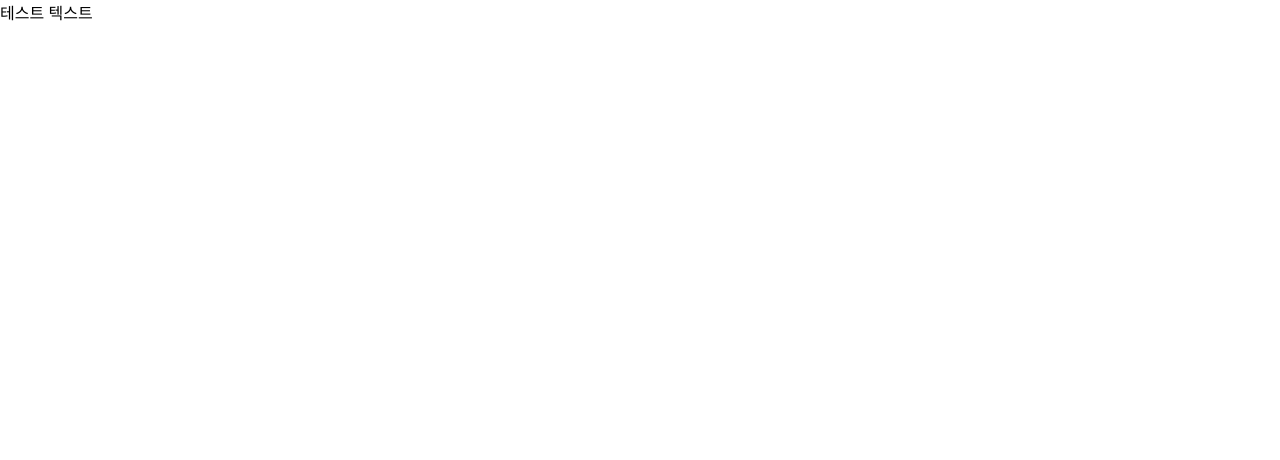
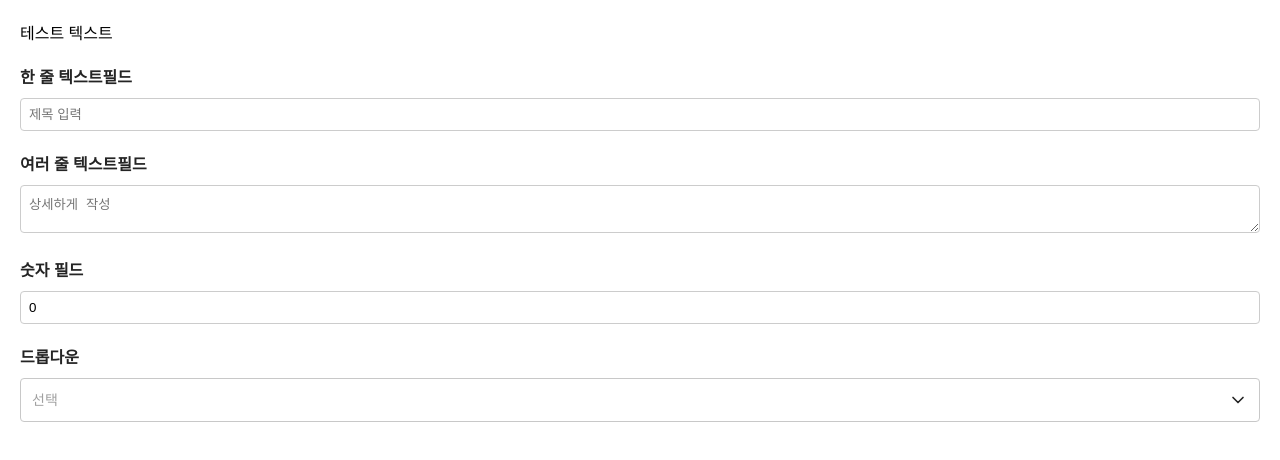
Before and after one commit to julia8024/Form-Zip, a Next.js app: page / in a window 1280 px wide. Shown: the top 460 px of the page. Built offline with nearby package versions, Linux system fonts and the light colour scheme.

Commit message:
Feat: Add Demo Page to Description How To Use(ing)

```diff
--- a/app/page.tsx
+++ b/app/page.tsx
@@ -1,14 +1,106 @@
 "use client";
-import Image from "next/image";
-import styles from "./page.module.css";
-import { ChangeEvent } from "react";
+import { useState } from "react";
+import TextField from "./components/forms/fields/TextField";
+import Dropdown from "./components/forms/fields/DropDown";
+import styled from "styled-components";
+import Color from "./shared/Color";
+
+interface Data {
+  title: string,
+  description: string,
+  num: number,
+  status: string,
+}
 
 export default function Home() {
+
+  const [data, setData] = useState<Data>({
+    title: "",
+    description: "",
+    num: 0,
+    status: "",
+  });
+
+  // input
+  const setInput = (e: any) => {
+    console.log("타겟", e.target);
+    const { value, name } = e.target;
+    console.log("name!", name, value);
+    setData({ ...data, [name]: value });
+  };
+
   return (
-    <div>
+    <Container>
       <div>테스트 텍스트</div>
 
+      <SubContainer>
+        <LabelText>한 줄 텍스트필드</LabelText>
+        <TextField
+          name={"title"}
+          value={data.title}
+          onChange={setInput}
+          placeholder={"제목 입력"}
+          isEnabled={true}
+        />
 
-    </div>
+      </SubContainer>
+      <SubContainer>
+      <LabelText>여러 줄 텍스트필드</LabelText>
+        <TextField
+          name={"description"}
+          isMultiLine={true}
+          value={data.description}
+          onChange={setInput}
+          placeholder={"상세하게 작성"}
+          isEnabled={true}
+        />
+      </SubContainer>
+      <SubContainer>
+      <LabelText>숫자 필드</LabelText>
+        <TextField
+          name={"num"}
+          type={"number"}
+          value={data.num}
+          onChange={setInput}
+          placeholder={"숫자만 입력"}
+          isEnabled={true}
+        />
+      </SubContainer>
+
+      <SubContainer>
+      <LabelText>드롭다운</LabelText>
+        <Dropdown
+          name={"status"}
+          value={data.status}
+          options={["작성 전", "작성 중", "작성 완료"]}
+          onChange={setInput}
+          placeholder={"선택"}
+          isEnabled={true}
+        />
+      </SubContainer>
+
+
+    </Container>
   );
 }
+
+const Container = styled.div`
+  margin: 0;
+  padding: 20px;
+  display: flex;
+  flex-direction: column;
+  gap: 20px;
+`;
+
+const SubContainer = styled.div`
+  display: flex;
+  flex-direction: column;
+  gap: 10px;
+`;
+
+const LabelText = styled.label`
+  margin: 0;
+  font-size: 16px;
+  font-weight: 600;
+  color: ${Color.text};
+`;
```
